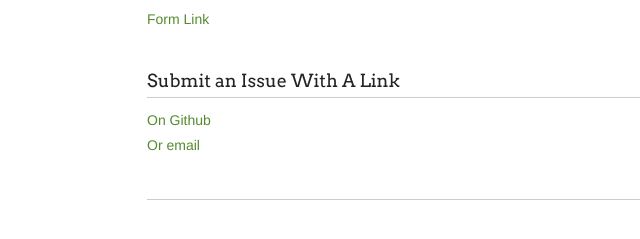
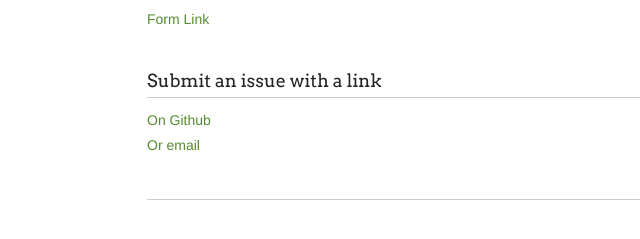
Before and after one commit to alexishancock/unique-majors, a plain HTML site: page index.html in a window 1280 px wide. Shown: the part 298-537 px from the top of the page, 163-803 px from the left. Drawn offline with nearby package versions, Linux system fonts and the light colour scheme.

Commit message:
Amend text

```diff
--- a/index.html
+++ b/index.html
@@ -51,7 +51,7 @@
 				</h3>
 				<a target="_blank" href="http://goo.gl/forms/2ZHw0hYiss">Form Link</a>
 
-				<h3 class="issue">Submit an Issue With A Link</h3>
+				<h3 class="issue">Submit an issue with a link</h3>
 				<a href="https://github.com/alexishancock/unique-majors/issues">On Github</a>
 				<br>
 				<a href="mailto:lxshancock@gmail.com?subject=Issue">Or email</a>
```
